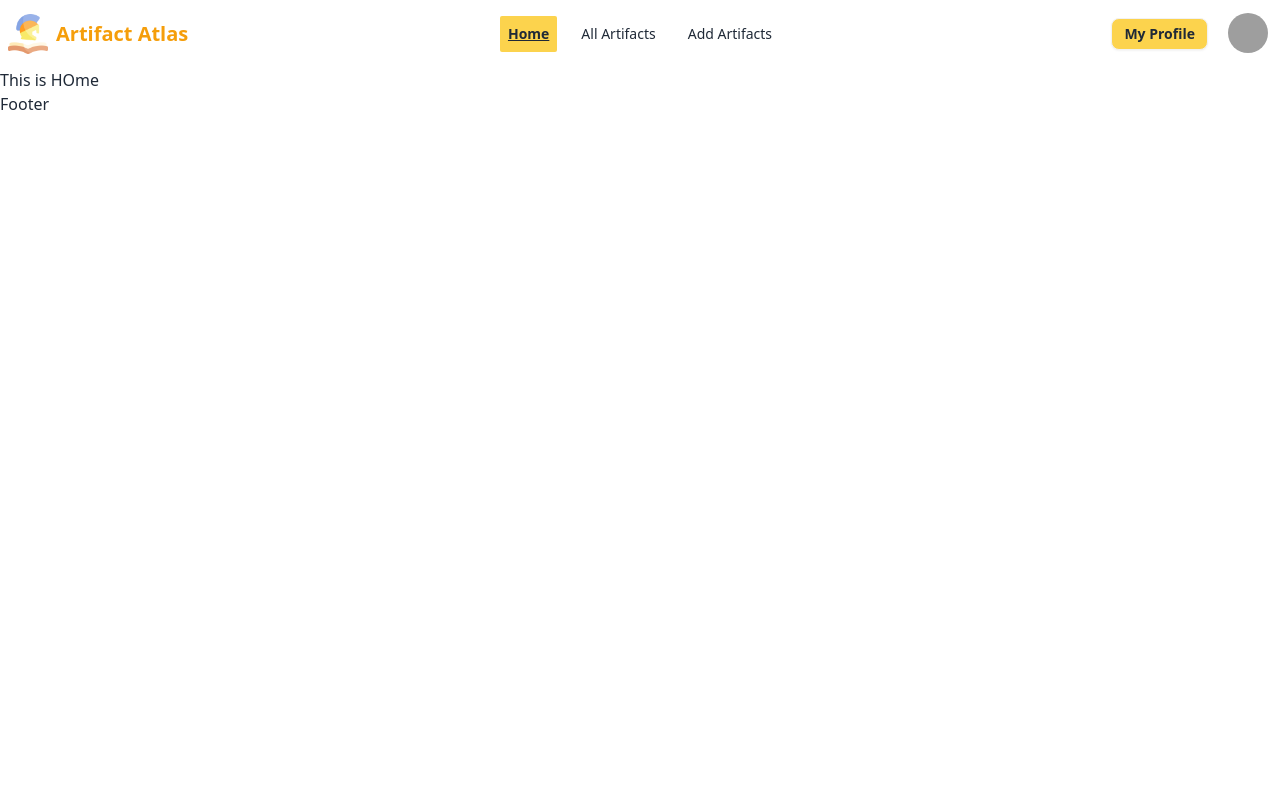
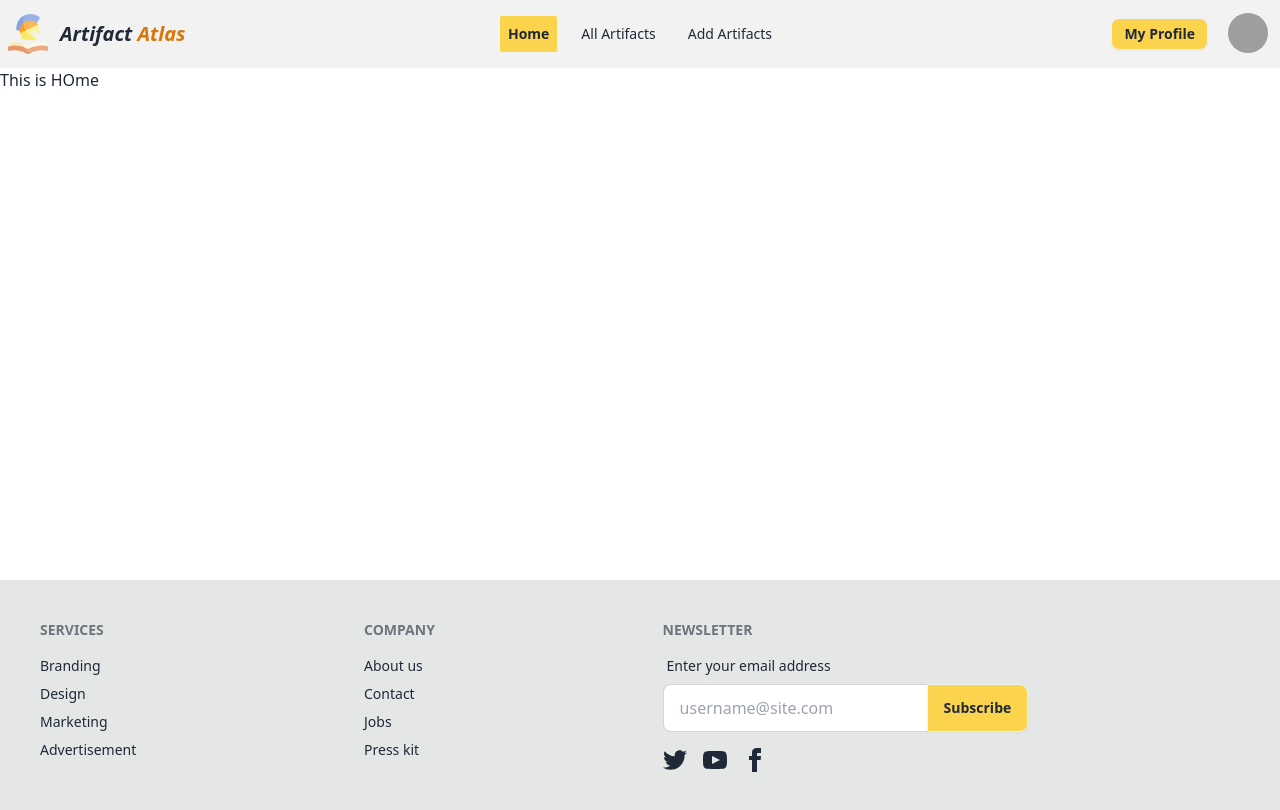
Before and after one commit to hrid1/p3-artifacts-hub, a React (Vite) app: page / in a window 1280 px wide. Built offline with nearby package versions, Linux system fonts and the light colour scheme; grey boxes are pictures that could not be loaded.

Commit message:
Footer Section Done

```diff
--- /dev/null
+++ b/src/components/common/Footer.jsx
@@ -0,0 +1,77 @@
+import React from "react";
+
+const Footer = () => {
+  return (
+    <footer className="footer bg-base-300 text-base-content p-10">
+      <nav>
+        <h6 className="footer-title">Services</h6>
+        <a className="link link-hover">Branding</a>
+        <a className="link link-hover">Design</a>
+        <a className="link link-hover">Marketing</a>
+        <a className="link link-hover">Advertisement</a>
+      </nav>
+      <nav>
+        <h6 className="footer-title">Company</h6>
+        <a className="link link-hover">About us</a>
+        <a className="link link-hover">Contact</a>
+        <a className="link link-hover">Jobs</a>
+        <a className="link link-hover">Press kit</a>
+      </nav>
+      <nav>
+        <form>
+          <h6 className="footer-title">Newsletter</h6>
+          <fieldset className="form-control w-80">
+            <label className="label">
+              <span className="label-text">Enter your email address</span>
+            </label>
+            <div className="join">
+              <input
+                type="text"
+                placeholder="username@site.com"
+                className="input input-bordered join-item"
+              />
+              <button className="btn bg-amber-300 join-item">Subscribe</button>
+            </div>
+          </fieldset>
+        </form>
+        <div className="grid grid-flow-col gap-4 mt-2">
+          <a>
+            <svg
+              xmlns="http://www.w3.org/2000/svg"
+              width="24"
+              height="24"
+              viewBox="0 0 24 24"
+              className="fill-current"
+            >
+              <path d="M24 4.557c-.883.392-1.832.656-2.828.775 1.017-.609 1.798-1.574 2.165-2.724-.951.564-2.005.974-3.127 1.195-.897-.957-2.178-1.555-3.594-1.555-3.179 0-5.515 2.966-4.797 6.045-4.091-.205-7.719-2.165-10.148-5.144-1.29 2.213-.669 5.108 1.523 6.574-.806-.026-1.566-.247-2.229-.616-.054 2.281 1.581 4.415 3.949 4.89-.693.188-1.452.232-2.224.084.626 1.956 2.444 3.379 4.6 3.419-2.07 1.623-4.678 2.348-7.29 2.04 2.179 1.397 4.768 2.212 7.548 2.212 9.142 0 14.307-7.721 13.995-14.646.962-.695 1.797-1.562 2.457-2.549z"></path>
+            </svg>
+          </a>
+          <a>
+            <svg
+              xmlns="http://www.w3.org/2000/svg"
+              width="24"
+              height="24"
+              viewBox="0 0 24 24"
+              className="fill-current"
+            >
+              <path d="M19.615 3.184c-3.604-.246-11.631-.245-15.23 0-3.897.266-4.356 2.62-4.385 8.816.029 6.185.484 8.549 4.385 8.816 3.6.245 11.626.246 15.23 0 3.897-.266 4.356-2.62 4.385-8.816-.029-6.185-.484-8.549-4.385-8.816zm-10.615 12.816v-8l8 3.993-8 4.007z"></path>
+            </svg>
+          </a>
+          <a>
+            <svg
+              xmlns="http://www.w3.org/2000/svg"
+              width="24"
+              height="24"
+              viewBox="0 0 24 24"
+              className="fill-current"
+            >
+              <path d="M9 8h-3v4h3v12h5v-12h3.642l.358-4h-4v-1.667c0-.955.192-1.333 1.115-1.333h2.885v-5h-3.808c-3.596 0-5.192 1.583-5.192 4.615v3.385z"></path>
+            </svg>
+          </a>
+        </div>
+      </nav>
+    </footer>
+  );
+};
+
+export default Footer;
--- a/src/components/common/Navbar.jsx
+++ b/src/components/common/Navbar.jsx
@@ -6,9 +6,7 @@ const Navbar = () => {
     <>
       <NavLink
         className={({ isActive }) =>
-          isActive
-            ? "font-bold underline underline-offset-1 bg-amber-300  rounded-sm p-2"
-            : "p-2"
+          isActive ? "font-bold  bg-amber-300  rounded-sm p-2" : "p-2"
         }
         to="/"
       >
@@ -16,9 +14,7 @@ const Navbar = () => {
       </NavLink>
       <NavLink
         className={({ isActive }) =>
-          isActive
-            ? "font-bold underline underline-offset-1 bg-amber-300  rounded-sm p-2"
-            : "p-2"
+          isActive ? "font-bold  bg-amber-300  rounded-sm p-2" : "p-2"
         }
         to="/all-artifacts"
       >
@@ -26,9 +22,7 @@ const Navbar = () => {
       </NavLink>
       <NavLink
         className={({ isActive }) =>
-          isActive
-            ? "font-bold underline underline-offset-1 bg-amber-300  rounded-sm p-2"
-            : "p-2"
+          isActive ? "font-bold  bg-amber-300  rounded-sm p-2" : "p-2"
         }
         to="/add-artifacts"
       >
@@ -41,7 +35,7 @@ const Navbar = () => {
   const [isHover, setIsHover] = useState(false);
 
   return (
-    <div className="navbar bg-base-100">
+    <div className="navbar bg-base-200">
       <div className="navbar-start">
         <div className="dropdown">
           <div tabIndex={0} role="button" className="btn btn-ghost lg:hidden">
@@ -62,21 +56,23 @@ const Navbar = () => {
           </div>
           <ul
             tabIndex={0}
-            className="menu menu-sm dropdown-content bg-base-100 rounded-box z-[1] mt-3 w-52 p-2 shadow"
+            className="menu menu-sm dropdown-content bg-base-100 rounded-box z-[1] mt-3 w-32 p-2 shadow"
           >
             {navLinks}
           </ul>
         </div>
         <Link
           to="/"
-          className="font-bold text-xl text-amber-500 flex items-center justify-center gap-2"
+          className="font-bold text-xl text-ambe r-500 flex items-center justify-center gap-2"
         >
           <img className="w-10 h-10" src={logo} alt="site-logo" />
-          <p>Artifact Atlas</p>
+          <p className="italic  p-1 rounded ">Artifact <span className="text-amber-600">Atlas</span></p>
         </Link>
       </div>
       <div className="navbar-center hidden lg:flex">
-        <ul className="menu menu-horizontal px-1 gap-4">{navLinks}</ul>
+        <ul className="menu menu-horizontal px-1 gap-4 font-medium">
+          {navLinks}
+        </ul>
       </div>
 
       {/* nav end */}
@@ -89,7 +85,7 @@ const Navbar = () => {
               </div>
               <ul
                 tabIndex={0}
-                className="dropdown-content menu bg-base-100 rounded-box z-[1] w-40 p-2 shadow"
+                className="dropdown-content menu bg-base-100 rounded-box z-[1] w-40 p-2 shadow font-medium"
               >
                 <li>
                   <Link to="my-artifacts">My Artifacts</Link>
@@ -118,7 +114,7 @@ const Navbar = () => {
 
             {/* show username and logout button on hover */}
             <div
-              className={` absolute top-11 -left-8 md:w-28   md:-left-16 rounded-md mr-10 bg-gray-200 p-2 ${
+              className={` absolute top-11 -left-8 md:w-28   md:-left-16 rounded-md mr-10 bg-amber-50 p-2 z-10 ${
                 isHover ? "block" : "hidden"
               }`}
             >
@@ -126,8 +122,8 @@ const Navbar = () => {
                 <li>
                   <a className="text-xs md:textlg">Hi, Hridoy</a>
                 </li>
-                <li className="btn btn-xs md:btn-sm">
-                  <a>Logout</a>
+                <li>
+                  <button className="btn btn-xs md:btn-sm bg-amber-300">Logout</button>
                 </li>
               </ul>
             </div>
--- a/src/layout/RootLayout.jsx
+++ b/src/layout/RootLayout.jsx
@@ -2,15 +2,16 @@
 
 import { Outlet } from "react-router-dom";
 import Navbar from "../components/common/Navbar";
+import Footer from "../components/common/Footer";
 
 const RootLayout = () => {
   return (
     <div>
       <Navbar />
-      <div className="container mx-auto">
+      <div className="container mx-auto min-h-[calc(100vh-288px)]">
         <Outlet></Outlet>
       </div>
-      <h3>Footer</h3>
+      <Footer />
     </div>
   );
 };
```
